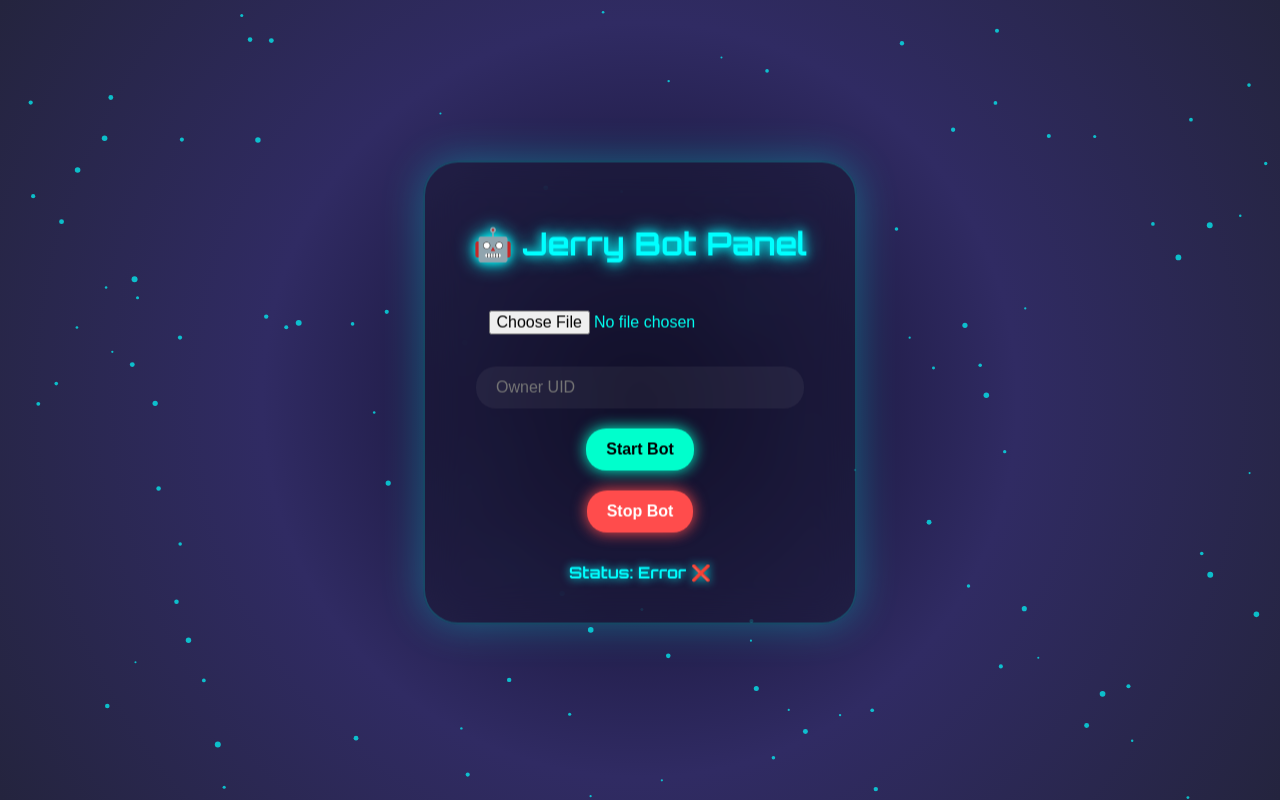
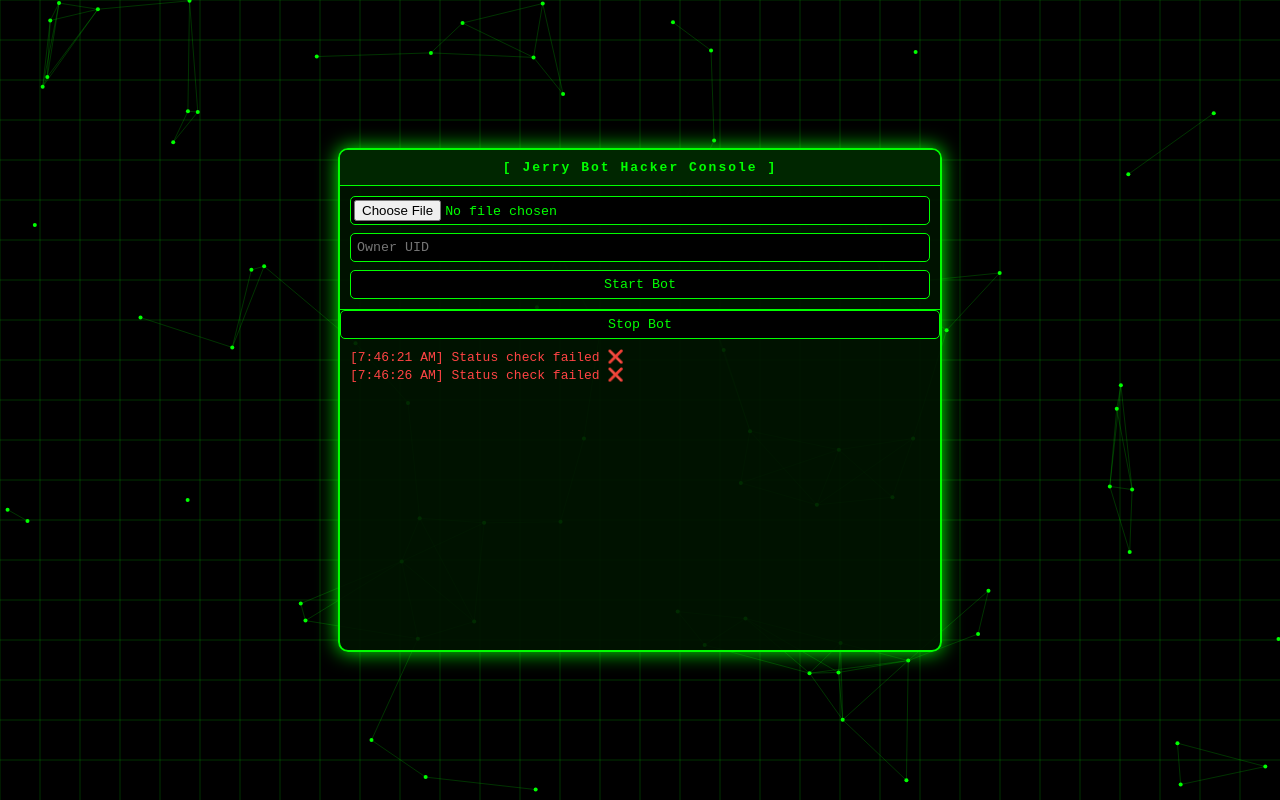
Before and after one commit to boyl04409-cell/Ishu, a website: page public/index.html in a window 1280 px wide. Drawn offline with Linux system fonts and the light colour scheme; no server answers.

Commit message:
Update index.html

```diff
--- a/public/index.html
+++ b/public/index.html
@@ -3,192 +3,262 @@
 <head>
   <meta charset="UTF-8">
   <meta name="viewport" content="width=device-width, initial-scale=1.0">
-<title>Jerry Bot Panel</title>
+  <title>Jerry Bot Hacker Console</title>
   <style>
-@import url('https://fonts.googleapis.com/css2?family=Orbitron:wght@500;700&display=swap');
-
     body {
       margin: 0;
       padding: 0;
-  font-family: 'Orbitron', sans-serif;
-  background: radial-gradient(circle at 50% 50%, #0f0c29, #302b63, #24243e);
-  overflow: hidden;
+      font-family: monospace;
+      background: #000;
+      color: #00ff00;
       height: 100vh;
       display: flex;
       justify-content: center;
       align-items: center;
+      overflow: hidden;
     }
 
-canvas#bgCanvas {
+    /* Background Layers */
+    #glowing-grid, #particle-network {
       position: fixed;
-  top:0; left:0;
-  width:100%; height:100%;
+      top: 0;
+      left: 0;
+      width: 100%;
+      height: 100%;
+      pointer-events: none;
+      z-index: -2;
+    }
+    #particle-network {
       z-index: -1;
     }
 
-.card {
-  background: rgba(20, 20, 40, 0.4);
-  border-radius: 35px;
-  padding: 40px 35px;
-  width: 360px;
-  text-align: center;
-  box-shadow: 0 0 40px rgba(0,255,255,0.3);
-  border: 2px solid rgba(0,255,255,0.2);
-  backdrop-filter: blur(20px);
-  color: #00fff0;
-  animation: float 4s ease-in-out infinite;
+    /* Console Box */
+    .console {
+      background: rgba(0, 20, 0, 0.9);
+      border: 2px solid #00ff00;
+      width: 600px;
+      height: 500px;
+      border-radius: 10px;
+      box-shadow: 0 0 20px #00ff00;
+      display: flex;
+      flex-direction: column;
+      overflow: hidden;
     }
 
-@keyframes float {
-  0%,100% { transform: translateY(0); }
-  50% { transform: translateY(-15px); }
+    .header {
+      padding: 10px;
+      background: rgba(0, 40, 0, 0.95);
+      border-bottom: 1px solid #00ff00;
+      text-align: center;
+      font-weight: bold;
+      color: #0f0;
+      letter-spacing: 2px;
     }
 
-h1 {
-  font-size: 2em;
-  color: #00ffff;
-  text-shadow: 0 0 10px #00ffff, 0 0 20px #0ff;
-  margin-bottom: 25px;
+    form {
+      padding: 10px;
+      border-bottom: 1px solid #00ff00;
+      display: flex;
+      flex-direction: column;
+      gap: 8px;
     }
 
     input, button {
-  padding: 12px 20px;
-  margin: 10px 0;
-  border-radius: 20px;
-  border: none;
-  font-size: 16px;
-  outline: none;
-  transition: all 0.3s ease;
+      background: #000;
+      border: 1px solid #00ff00;
+      color: #0f0;
+      padding: 6px;
+      border-radius: 5px;
+      font-family: monospace;
     }
 
-input[type="text"] {
-  width: 80%;
-  background: rgba(255,255,255,0.05);
-  color: #fff;
+    input[type="file"] {
+      padding: 3px;
     }
 
-button.start {
-  background: #00ffcc;
+    button {
+      cursor: pointer;
+      transition: background 0.2s;
+    }
+    button:hover {
+      background: #00ff00;
       color: #000;
-  font-weight: bold;
-  cursor: pointer;
-  box-shadow: 0 0 15px #00ffcc;
-}
-button.start:hover {
-  box-shadow: 0 0 30px #00ffcc;
-  transform: translateY(-3px);
     }
 
-button.stop {
-  background: #ff4c4c;
-  color: #fff;
-  font-weight: bold;
-  cursor: pointer;
-  box-shadow: 0 0 15px #ff4c4c;
-}
-button.stop:hover {
-  box-shadow: 0 0 30px #ff4c4c;
-  transform: translateY(-3px);
+    .logs {
+      flex: 1;
+      padding: 10px;
+      overflow-y: auto;
+      font-size: 13px;
+      line-height: 1.4;
+      scrollbar-width: thin;
+      scrollbar-color: #00ff00 #000;
     }
 
-#status {
-  margin-top: 20px;
-  font-weight: bold;
-  text-shadow: 0 0 10px #0ff;
-  color: #0ff;
+    .logs::-webkit-scrollbar {
+      width: 6px;
     }
-
+    .logs::-webkit-scrollbar-thumb {
+      background: #00ff00;
+    }
   </style>
 </head>
 <body>
+  <!-- Glowing Grid Background -->
+  <canvas id="glowing-grid"></canvas>
 
-<canvas id="bgCanvas"></canvas>
+  <!-- Particle Network Background -->
+  <canvas id="particle-network"></canvas>
 
-<div class="card">
-  <h1>🤖 Jerry Bot Panel</h1>
+  <!-- Hacker Console -->
+  <div class="console">
+    <div class="header">[ Jerry Bot Hacker Console ]</div>
 
     <form id="startForm">
-    <input type="file" name="appstate" required /><br>
-    <input type="text" name="owner" placeholder="Owner UID" required /><br>
-    <button type="submit" class="start">Start Bot</button>
+      <input type="file" name="appstate" required>
+      <input type="text" name="owner" placeholder="Owner UID" required>
+      <button type="submit">Start Bot</button>
     </form>
 
-  <button id="stopBtn" class="stop">Stop Bot</button>
+    <button id="stopBtn">Stop Bot</button>
 
-  <div id="status">Status: <span id="statusText">Unknown</span></div>
+    <div class="logs" id="logs"></div>
   </div>
 
   <script>
-// Floating particles background
-const canvas = document.getElementById('bgCanvas');
-const ctx = canvas.getContext('2d');
-canvas.width = window.innerWidth;
-canvas.height = window.innerHeight;
+    // === Glowing Grid ===
+    const gridCanvas = document.getElementById("glowing-grid");
+    const gctx = gridCanvas.getContext("2d");
+    function resizeGrid() {
+      gridCanvas.width = window.innerWidth;
+      gridCanvas.height = window.innerHeight;
+    }
+    window.addEventListener("resize", resizeGrid);
+    resizeGrid();
+
+    function drawGrid() {
+      gctx.clearRect(0, 0, gridCanvas.width, gridCanvas.height);
+      gctx.strokeStyle = "rgba(0,255,0,0.2)";
+      gctx.lineWidth = 1;
+
+      const spacing = 40;
+      for (let x = 0; x < gridCanvas.width; x += spacing) {
+        gctx.beginPath();
+        gctx.moveTo(x, 0);
+        gctx.lineTo(x, gridCanvas.height);
+        gctx.stroke();
+      }
+      for (let y = 0; y < gridCanvas.height; y += spacing) {
+        gctx.beginPath();
+        gctx.moveTo(0, y);
+        gctx.lineTo(gridCanvas.width, y);
+        gctx.stroke();
+      }
+    }
+    setInterval(drawGrid, 100);
+
+    // === Particle Network ===
+    const pCanvas = document.getElementById("particle-network");
+    const pctx = pCanvas.getContext("2d");
+    function resizeParticles() {
+      pCanvas.width = window.innerWidth;
+      pCanvas.height = window.innerHeight;
+    }
+    window.addEventListener("resize", resizeParticles);
+    resizeParticles();
 
     let particles = [];
-for(let i=0;i<120;i++){
+    for (let i = 0; i < 80; i++) {
       particles.push({
-    x: Math.random()*canvas.width,
-    y: Math.random()*canvas.height,
-    r: Math.random()*2+1,
-    dx: Math.random()*0.5-0.25,
-    dy: Math.random()*0.5-0.25
+        x: Math.random() * pCanvas.width,
+        y: Math.random() * pCanvas.height,
+        vx: (Math.random() - 0.5) * 0.6,
+        vy: (Math.random() - 0.5) * 0.6
       });
     }
 
-function animate(){
-  ctx.clearRect(0,0,canvas.width,canvas.height);
-  particles.forEach(p=>{
-    p.x+=p.dx; p.y+=p.dy;
-    if(p.x>canvas.width)p.x=0;
-    if(p.x<0)p.x=canvas.width;
-    if(p.y>canvas.height)p.y=0;
-    if(p.y<0)p.y=canvas.height;
-    ctx.beginPath();
-    ctx.arc(p.x,p.y,p.r,0,Math.PI*2);
-    ctx.fillStyle='rgba(0,255,255,0.7)';
-    ctx.fill();
-  });
-  requestAnimationFrame(animate);
+    function animateParticles() {
+      pctx.clearRect(0, 0, pCanvas.width, pCanvas.height);
+      for (let p of particles) {
+        p.x += p.vx;
+        p.y += p.vy;
+
+        if (p.x < 0 || p.x > pCanvas.width) p.vx *= -1;
+        if (p.y < 0 || p.y > pCanvas.height) p.vy *= -1;
+
+        pctx.beginPath();
+        pctx.arc(p.x, p.y, 2, 0, Math.PI * 2);
+        pctx.fillStyle = "#00ff00";
+        pctx.fill();
       }
-animate();
 
-// ===== Bot panel JS =====
-const startForm = document.getElementById("startForm");
-const stopBtn = document.getElementById("stopBtn");
-const statusText = document.getElementById("statusText");
+      for (let i = 0; i < particles.length; i++) {
+        for (let j = i + 1; j < particles.length; j++) {
+          let dx = particles[i].x - particles[j].x;
+          let dy = particles[i].y - particles[j].y;
+          let dist = Math.sqrt(dx * dx + dy * dy);
+          if (dist < 120) {
+            pctx.beginPath();
+            pctx.moveTo(particles[i].x, particles[i].y);
+            pctx.lineTo(particles[j].x, particles[j].y);
+            pctx.strokeStyle = "rgba(0,255,0,0.2)";
+            pctx.stroke();
+          }
+        }
+      }
+      requestAnimationFrame(animateParticles);
+    }
+    animateParticles();
 
-// Check status
+    // === Logs Panel ===
+    const logs = document.getElementById('logs');
+    function addLog(msg, type="info") {
+      const line = document.createElement('div');
+      line.textContent = `[${new Date().toLocaleTimeString()}] ${msg}`;
+      if (type === "error") line.style.color = "#ff4444";
+      if (type === "success") line.style.color = "#00ff00";
+      logs.appendChild(line);
+      logs.scrollTop = logs.scrollHeight;
+    }
+
+    // === API Functions ===
     async function checkStatus() {
       try {
         const res = await fetch("/status");
         const data = await res.json();
-    statusText.textContent = data.running ? "Running ✅" : "Stopped 🛑";
+        addLog(`Status: ${data.running ? "Running ✅" : "Stopped 🛑"}`);
       } catch {
-    statusText.textContent = "Error ❌";
+        addLog("Status check failed ❌", "error");
       }
     }
-setInterval(checkStatus, 2000);
+    setInterval(checkStatus, 5000);
     checkStatus();
 
-// Start bot
-startForm.addEventListener("submit", async (e)=>{
+    document.getElementById("startForm").addEventListener("submit", async (e) => {
       e.preventDefault();
-  const formData = new FormData(startForm);
-  const res = await fetch("/start",{method:"POST",body:formData});
+      const formData = new FormData(e.target);
+      addLog("Starting bot...");
+      try {
+        const res = await fetch("/start", { method: "POST", body: formData });
         const data = await res.json();
-  alert(data.message);
+        addLog(data.message, "success");
         checkStatus();
+      } catch {
+        addLog("Start failed ❌", "error");
+      }
     });
 
-// Stop bot
-stopBtn.addEventListener("click", async ()=>{
-  const res = await fetch("/stop",{method:"POST"});
+    document.getElementById("stopBtn").addEventListener("click", async () => {
+      addLog("Stopping bot...");
+      try {
+        const res = await fetch("/stop", { method: "POST" });
         const data = await res.json();
-  alert(data.message);
+        addLog(data.message, "success");
         checkStatus();
+      } catch {
+        addLog("Stop failed ❌", "error");
+      }
     });
   </script>
-
 </body>
 </html>
```
Lines whose indentation alone changed are shown as unchanged.
